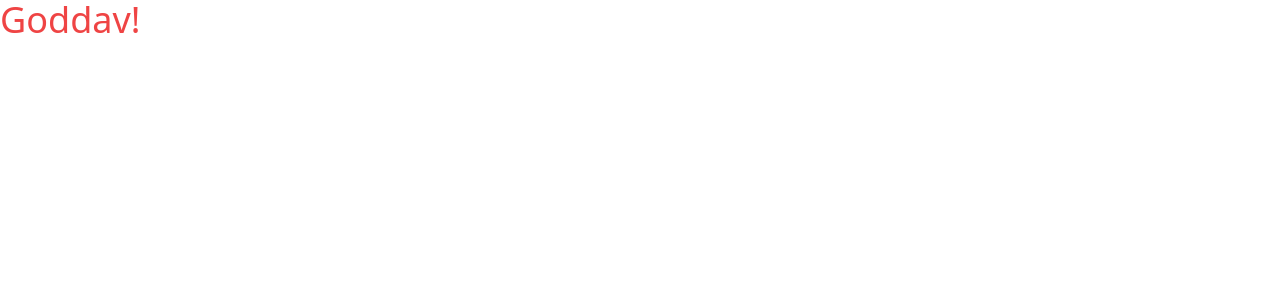
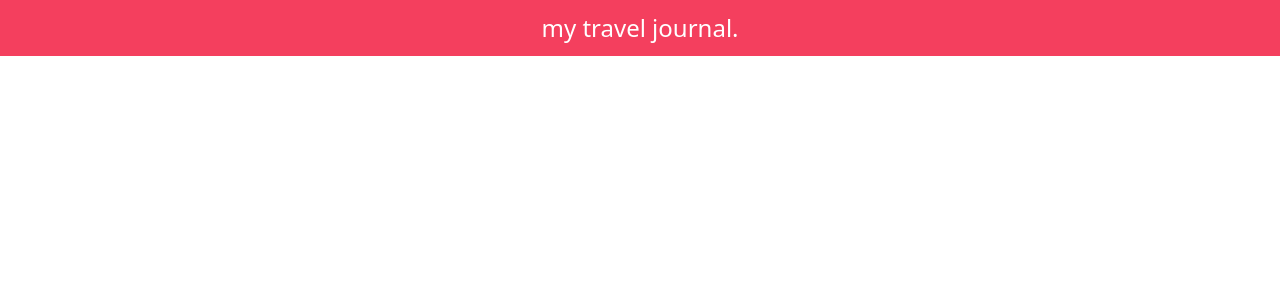
Before and after one commit to MEKKERMB/TravelJournal, a React (Vite) app: page / in a window 1280 px wide. Shown: the top 300 px of the page. Built offline with nearby package versions, Linux system fonts and the light colour scheme.

Commit message:
Create header (#1)
* Create Header.jsx

With the required styles

* Update App.jsx

Add Header element to the App

```diff
--- a/src/App.jsx
+++ b/src/App.jsx
@@ -1,5 +1,11 @@
+import Header from "./components/Header";
+
 function App() {
-  return <div className="flex text-4xl text-red-500">Goddav!</div>;
+  return (
+    <>
+      <Header />
+    </>
+  );
 }
 
 export default App;
--- /dev/null
+++ b/src/components/Header.jsx
@@ -0,0 +1,9 @@
+const Header = () => {
+  return (
+    <header className="flex h-14 items-center justify-center bg-rose-500">
+      <h2 className="text-2xl text-white">my travel journal.</h2>
+    </header>
+  );
+};
+
+export default Header;
```
